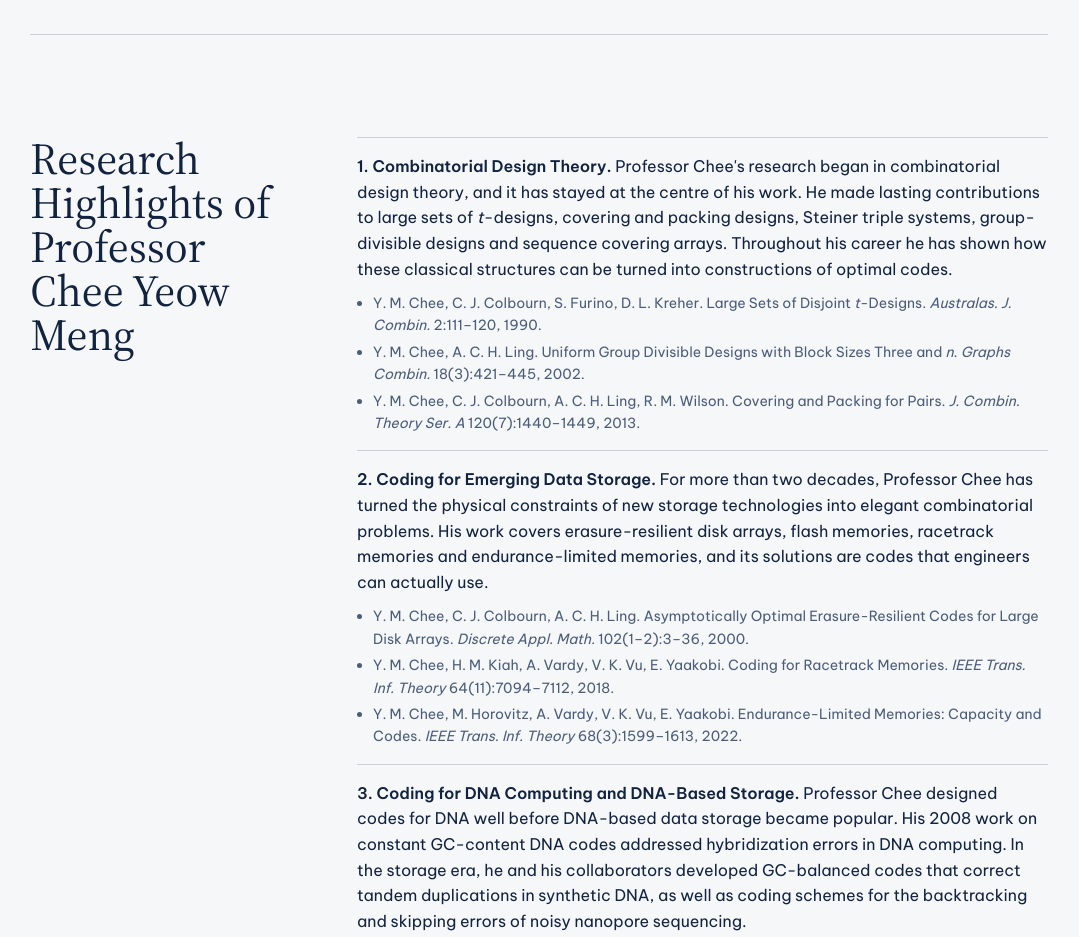
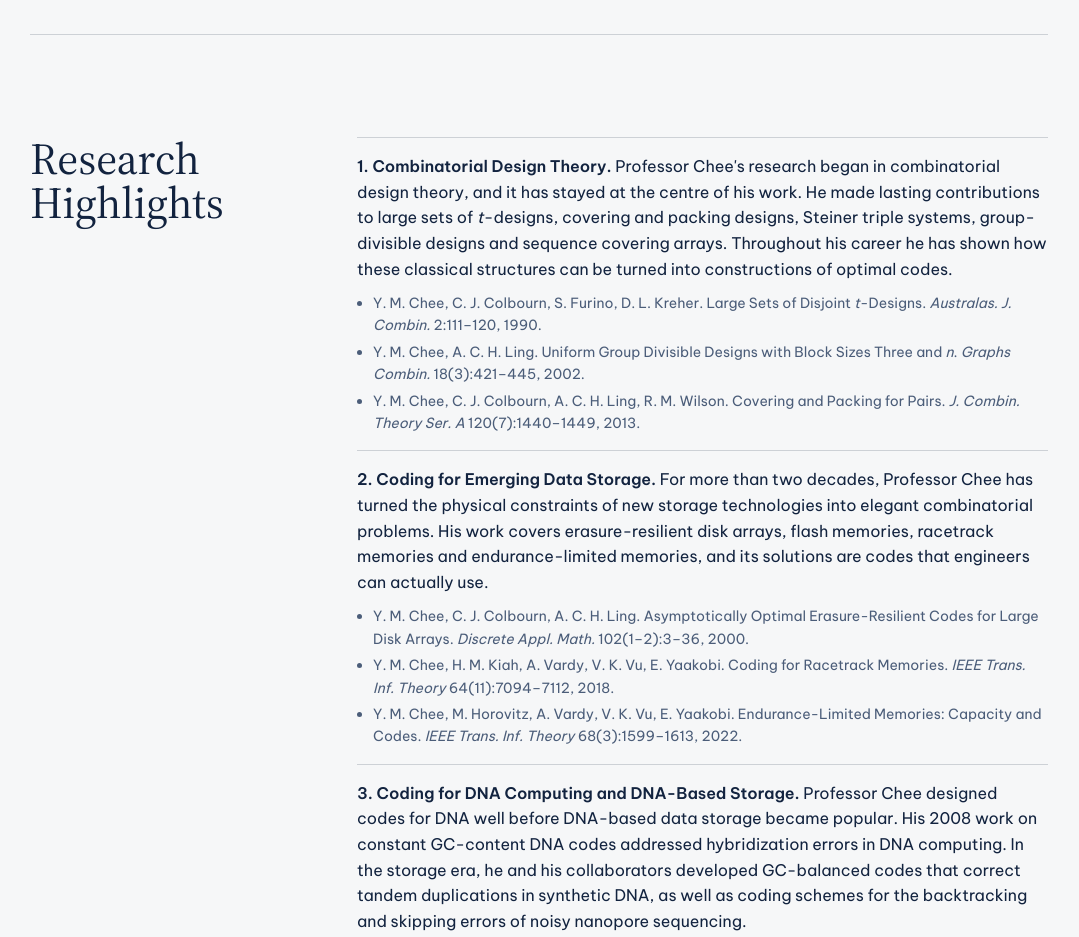
Before and after one commit to Fisv/Mini-Course-and-Workshop-on-Coding-theory-and-Combinatorics, a plain HTML site: page chee.html in a window 1280 px wide. Shown: the part 2040-2977 px from the top of the page, without its empty margins (101-1180 px from the left). Drawn offline with Linux system fonts and the light colour scheme.

Commit message:
minor update

```diff
--- a/chee.html
+++ b/chee.html
@@ -66,7 +66,7 @@
 
     <!-- Research highlights -->
     <section class="block" id="research">
-      <h2>Research Highlights of Professor Chee Yeow Meng</h2>
+      <h2>Research Highlights</h2>
       <div>
         <ol class="profile-highlights" role="list">
           <li>
```
